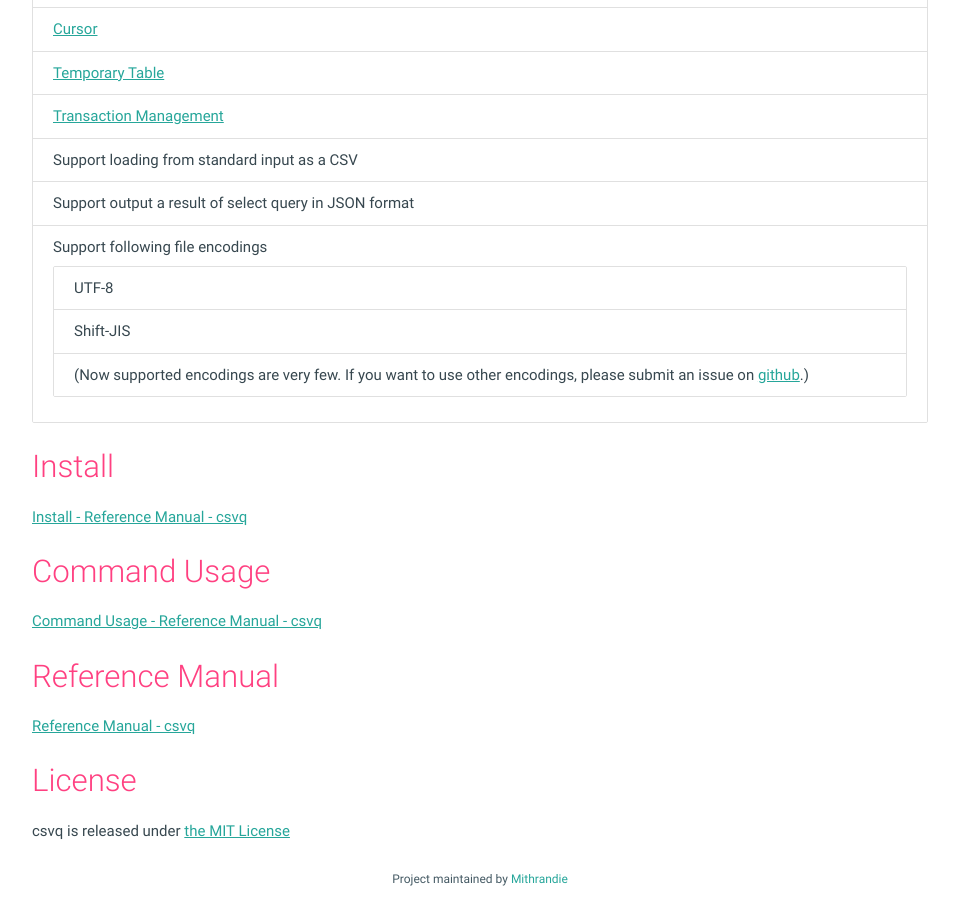
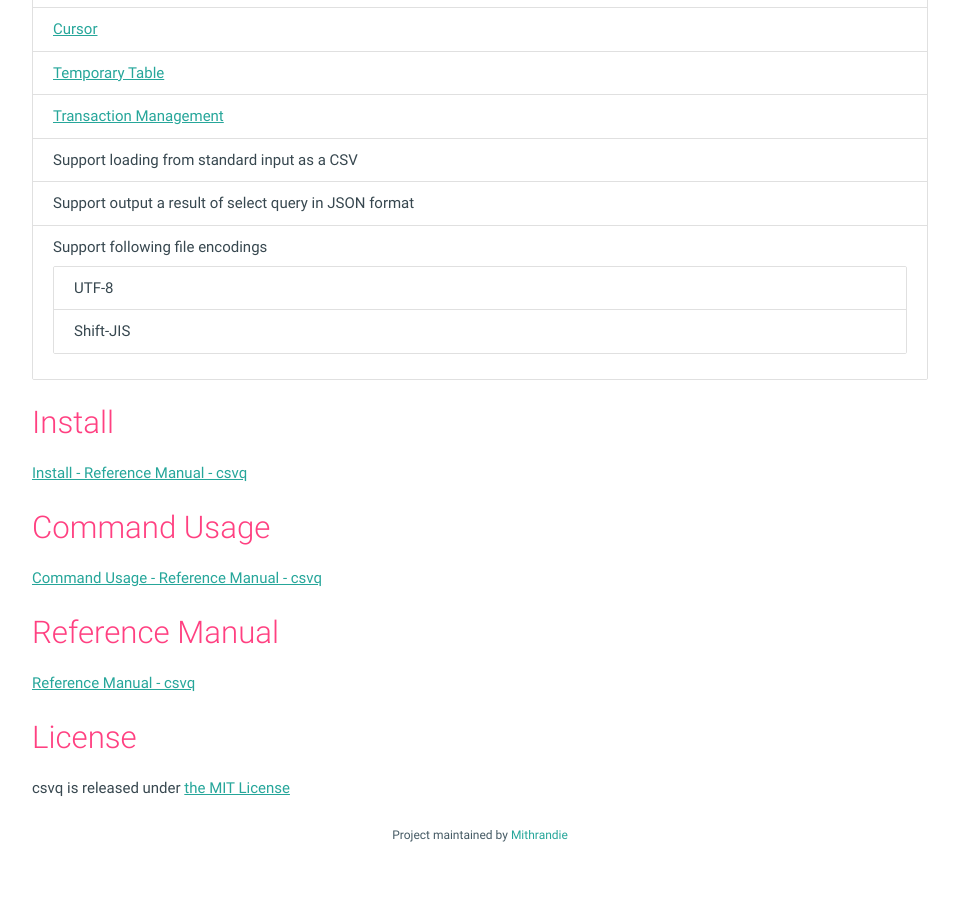
Before and after one commit to mithrandie/csvq, a Jekyll site: the page built from docs/index.md, in a window 1280 px wide and 900 px high, scrolled down 740 px. Shown: the whole window, without its empty margins (160-1119 px from the left). Built offline with Jekyll 4.4.1, drawn with Linux system fonts in a browser that asks for light colours; after the commit the page ends 1596 px from its top, so only the background shows below that.

Commit message:
Update docs.

```diff
--- a/docs/index.md
+++ b/docs/index.md
@@ -28,7 +28,6 @@ In the multiple operations, you can use variables, cursors, temporary tables, an
 * Support following file encodings
   * UTF-8
   * Shift-JIS
-  * (Now supported encodings are very few. If you want to use other encodings, please submit an issue on [github](https://github.com/mithrandie/csvq).)
 
 ## Install
 
```
